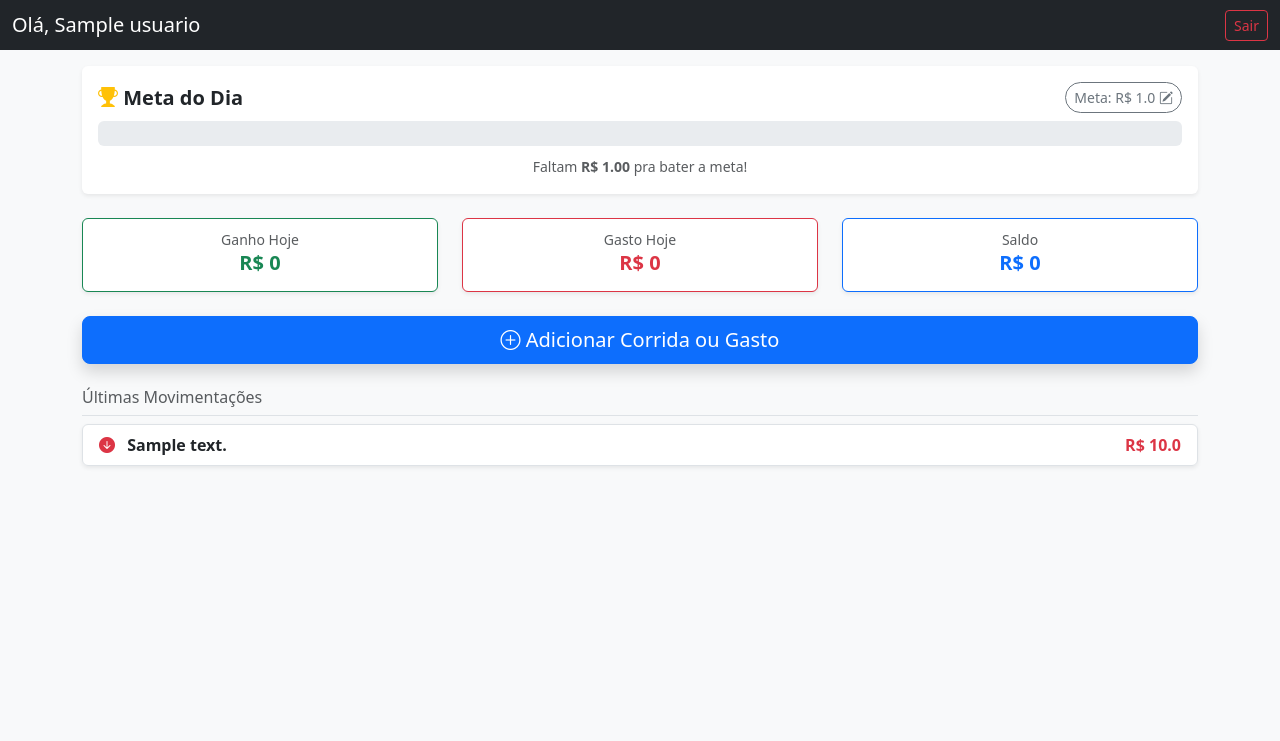
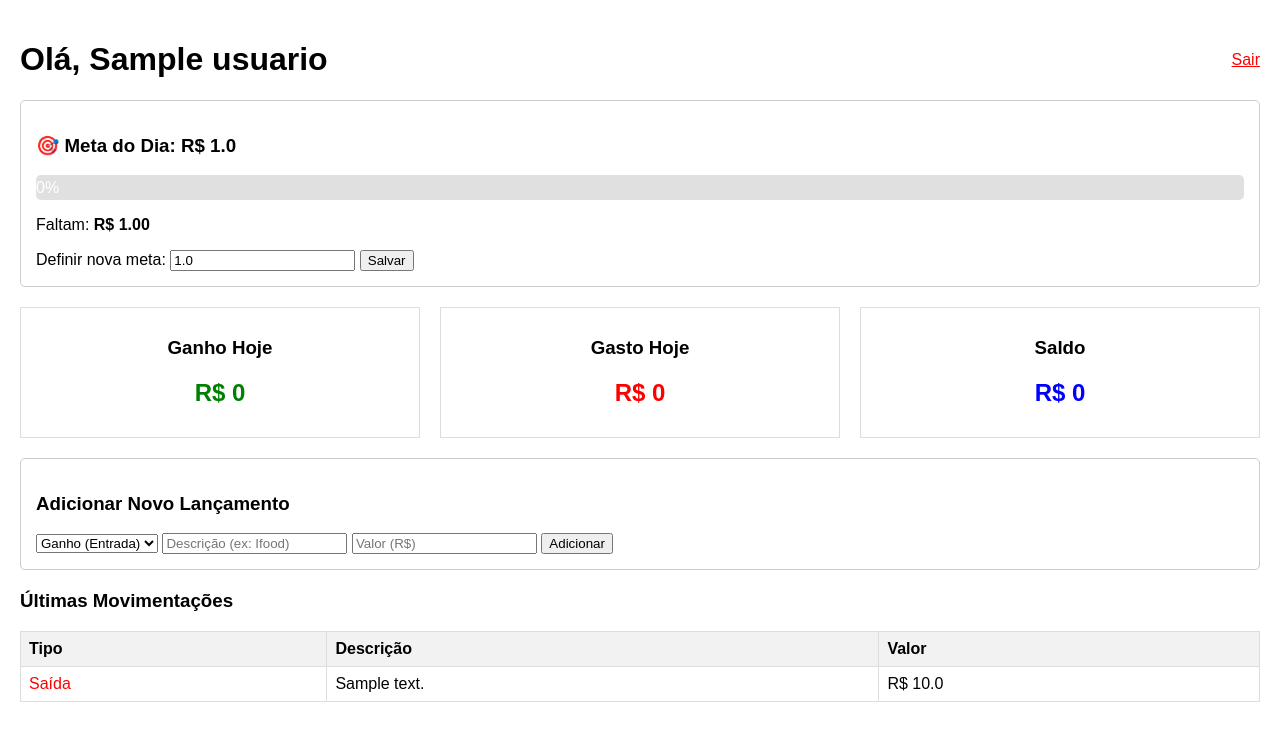
Before and after one commit to TeylonMax/app-motoboy, a Flask app: page / in a window 1280 px wide. Shown: the top 741 px of the page. Run offline with Flask 3, Linux system fonts and the light colour scheme; a user stored in the database is signed in; tables that the repository leaves empty hold one stand-in row (values such as "Sample post").

Commit message:
Forcar atualizacao do visual

```diff
--- a/templates/index.html
+++ b/templates/index.html
@@ -3,157 +3,102 @@
 <head>
     <meta charset="UTF-8">
     <meta name="viewport" content="width=device-width, initial-scale=1.0">
-    <title>Painel do Motoboy</title>
-    <link href="https://cdn.jsdelivr.net/npm/bootstrap@5.3.0/dist/css/bootstrap.min.css" rel="stylesheet">
-    <link rel="stylesheet" href="https://cdn.jsdelivr.net/npm/bootstrap-icons@1.10.0/font/bootstrap-icons.css">
+    <title>Controle Motoboy</title>
+    <style>
+        /* Estilo Básico para organizar sem mudar tudo */
+        body { font-family: Arial, sans-serif; margin: 20px; }
+        .box { border: 1px solid #ccc; padding: 15px; margin-bottom: 20px; border-radius: 5px; }
+        .resumo { display: flex; gap: 20px; margin-bottom: 20px; }
+        .card { border: 1px solid #ddd; padding: 10px; flex: 1; text-align: center; }
+        .entrada { color: green; }
+        .saida { color: red; }
+
+        /* Estilo da Barra de Meta */
+        .barra-fundo { width: 100%; background-color: #e0e0e0; height: 25px; border-radius: 5px; margin-top: 5px; }
+        .barra-progresso { height: 100%; background-color: #4caf50; text-align: center; line-height: 25px; color: white; border-radius: 5px; transition: width 0.5s; }
+
+        table { width: 100%; border-collapse: collapse; margin-top: 10px; }
+        th, td { border: 1px solid #ddd; padding: 8px; text-align: left; }
+        th { background-color: #f2f2f2; }
+    </style>
 </head>
-<body class="bg-light">
+<body>
 
-    <nav class="navbar navbar-dark bg-dark mb-3">
-        <div class="container-fluid">
-            <span class="navbar-brand mb-0 h1">Olá, {{ nome }}</span>
-            <a href="{{ url_for('logout') }}" class="btn btn-outline-danger btn-sm">Sair</a>
-        </div>
-    </nav>
+    <div style="display: flex; justify-content: space-between; align-items: center;">
+        <h1>Olá, {{ nome }}</h1>
+        <a href="{{ url_for('logout') }}" style="color: red;">Sair</a>
+    </div>
 
-    <div class="container">
+    <div class="box">
+        <h3>🎯 Meta do Dia: R$ {{ meta }}</h3>
 
-        <div class="card mb-4 shadow-sm border-0">
-            <div class="card-body">
-                <div class="d-flex justify-content-between align-items-center mb-2">
-                    <h5 class="card-title m-0 fw-bold"><i class="bi bi-trophy-fill text-warning"></i> Meta do Dia</h5>
-                    <button class="btn btn-sm btn-outline-secondary rounded-pill" data-bs-toggle="modal" data-bs-target="#modalMeta">
-                        Meta: R$ {{ meta }} <i class="bi bi-pencil-square"></i>
-                    </button>
-                </div>
-
-                <div class="progress" style="height: 25px;">
-                    <div class="progress-bar {{ cor_barra }} progress-bar-striped progress-bar-animated"
-                         role="progressbar"
-                         style="width: {{ largura_barra }}%;">
-                        <strong>{{ porcentagem }}%</strong>
-                    </div>
-                </div>
-                <div class="text-center mt-2">
-                    {% if fat_dia < meta %}
-                    <small class="text-muted">Faltam <b>R$ {{ '%.2f'|format(meta - fat_dia) }}</b> pra bater a meta!</small>
-                    {% else %}
-                    <small class="text-success fw-bold">Parabéns! Meta batida! 🎉</small>
-                    {% endif %}
-                </div>
+        <div class="barra-fundo">
+            <div class="barra-progresso" style="width: {{ largura_barra }}%;">
+                {{ porcentagem }}%
             </div>
         </div>
+        <p>Faltam: <strong>R$ {{ '%.2f'|format(meta - fat_dia) if fat_dia < meta else 0 }}</strong></p>
 
-        <div class="row text-center mb-4">
-            <div class="col-4">
-                <div class="card shadow-sm border-success h-100">
-                    <div class="card-body p-2">
-                        <small class="text-muted">Ganho Hoje</small>
-                        <h5 class="text-success fw-bold">R$ {{ fat_dia }}</h5>
-                    </div>
-                </div>
-            </div>
-            <div class="col-4">
-                <div class="card shadow-sm border-danger h-100">
-                    <div class="card-body p-2">
-                        <small class="text-muted">Gasto Hoje</small>
-                        <h5 class="text-danger fw-bold">R$ {{ gasto_dia }}</h5>
-                    </div>
-                </div>
-            </div>
-            <div class="col-4">
-                <div class="card shadow-sm border-primary h-100">
-                    <div class="card-body p-2">
-                        <small class="text-muted">Saldo</small>
-                        <h5 class="text-primary fw-bold">R$ {{ saldo_dia }}</h5>
-                    </div>
-                </div>
-            </div>
+        <form action="{{ url_for('definir_meta') }}" method="POST" style="margin-top: 10px;">
+            <label>Definir nova meta:</label>
+            <input type="number" name="meta" step="0.01" value="{{ meta }}" required>
+            <button type="submit">Salvar</button>
+        </form>
+    </div>
+
+    <div class="resumo">
+        <div class="card">
+            <h3>Ganho Hoje</h3>
+            <h2 class="entrada">R$ {{ fat_dia }}</h2>
         </div>
-
-        <div class="d-grid gap-2 mb-4">
-            <button class="btn btn-primary btn-lg shadow" data-bs-toggle="modal" data-bs-target="#modalAdicionar">
-                <i class="bi bi-plus-circle"></i> Adicionar Corrida ou Gasto
-            </button>
+        <div class="card">
+            <h3>Gasto Hoje</h3>
+            <h2 class="saida">R$ {{ gasto_dia }}</h2>
         </div>
-
-        <h6 class="text-muted border-bottom pb-2">Últimas Movimentações</h6>
-        <div class="list-group shadow-sm mb-5">
-            {% for t in transacoes %}
-            <div class="list-group-item d-flex justify-content-between align-items-center">
-                <div>
-                    {% if t.tipo == 'entrada' %}
-                        <i class="bi bi-arrow-up-circle-fill text-success"></i>
-                    {% else %}
-                        <i class="bi bi-arrow-down-circle-fill text-danger"></i>
-                    {% endif %}
-                    <span class="ms-2 fw-bold">{{ t.descricao }}</span>
-                </div>
-                <span class="{{ 'text-success' if t.tipo == 'entrada' else 'text-danger' }} fw-bold">
-                    R$ {{ t.valor }}
-                </span>
-            </div>
-            {% else %}
-            <div class="list-group-item text-center text-muted">
-                Nenhuma movimentação hoje.
-            </div>
-            {% endfor %}
+        <div class="card">
+            <h3>Saldo</h3>
+            <h2 style="color: blue;">R$ {{ saldo_dia }}</h2>
         </div>
     </div>
 
-    <div class="modal fade" id="modalAdicionar" tabindex="-1">
-        <div class="modal-dialog modal-dialog-centered">
-            <div class="modal-content">
-                <div class="modal-header">
-                    <h5 class="modal-title">Novo Lançamento</h5>
-                    <button type="button" class="btn-close" data-bs-dismiss="modal"></button>
-                </div>
-                <form action="{{ url_for('adicionar') }}" method="POST">
-                    <div class="modal-body">
-                        <div class="mb-3">
-                            <label class="form-label">Tipo</label>
-                            <select name="tipo" class="form-select">
-                                <option value="entrada">🟢 Ganho (Corrida)</option>
-                                <option value="saida">🔴 Gasto (Gasolina/Lanche)</option>
-                            </select>
-                        </div>
-                        <div class="mb-3">
-                            <label class="form-label">Valor (R$)</label>
-                            <input type="number" step="0.01" name="valor" class="form-control" required placeholder="Ex: 15.50">
-                        </div>
-                        <div class="mb-3">
-                            <label class="form-label">Descrição</label>
-                            <input type="text" name="descricao" class="form-control" required placeholder="Ex: Ifood, Gasolina...">
-                        </div>
-                    </div>
-                    <div class="modal-footer">
-                        <button type="submit" class="btn btn-primary w-100">Salvar</button>
-                    </div>
-                </form>
-            </div>
-        </div>
+    <div class="box">
+        <h3>Adicionar Novo Lançamento</h3>
+        <form action="{{ url_for('adicionar') }}" method="POST">
+            <select name="tipo" required>
+                <option value="entrada">Ganho (Entrada)</option>
+                <option value="saida">Gasto (Saída)</option>
+            </select>
+            <input type="text" name="descricao" placeholder="Descrição (ex: Ifood)" required>
+            <input type="number" name="valor" step="0.01" placeholder="Valor (R$)" required>
+            <button type="submit">Adicionar</button>
+        </form>
     </div>
 
-    <div class="modal fade" id="modalMeta" tabindex="-1">
-        <div class="modal-dialog modal-dialog-centered">
-            <div class="modal-content">
-                <div class="modal-header">
-                    <h5 class="modal-title">Qual sua meta hoje?</h5>
-                    <button type="button" class="btn-close" data-bs-dismiss="modal"></button>
-                </div>
-                <form action="{{ url_for('definir_meta') }}" method="POST">
-                    <div class="modal-body">
-                        <label class="form-label">Valor da Meta (R$)</label>
-                        <input type="number" step="0.01" name="meta" class="form-control" value="{{ meta }}" required>
-                    </div>
-                    <div class="modal-footer">
-                        <button type="submit" class="btn btn-primary w-100">Atualizar Meta</button>
-                    </div>
-                </form>
-            </div>
-        </div>
-    </div>
+    <h3>Últimas Movimentações</h3>
+    <table>
+        <thead>
+            <tr>
+                <th>Tipo</th>
+                <th>Descrição</th>
+                <th>Valor</th>
+            </tr>
+        </thead>
+        <tbody>
+            {% for t in transacoes %}
+            <tr>
+                <td class="{{ 'entrada' if t.tipo == 'entrada' else 'saida' }}">
+                    {{ 'Entrada' if t.tipo == 'entrada' else 'Saída' }}
+                </td>
+                <td>{{ t.descricao }}</td>
+                <td>R$ {{ t.valor }}</td>
+            </tr>
+            {% else %}
+            <tr>
+                <td colspan="3" style="text-align: center;">Nenhuma movimentação hoje.</td>
+            </tr>
+            {% endfor %}
+        </tbody>
+    </table>
 
-    <script src="https://cdn.jsdelivr.net/npm/bootstrap@5.3.0/dist/js/bootstrap.bundle.min.js"></script>
 </body>
 </html>
```
